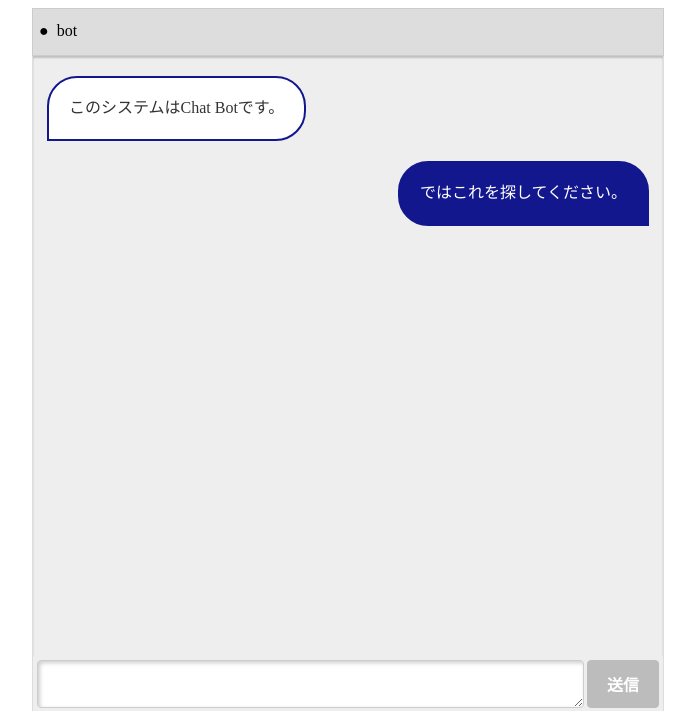
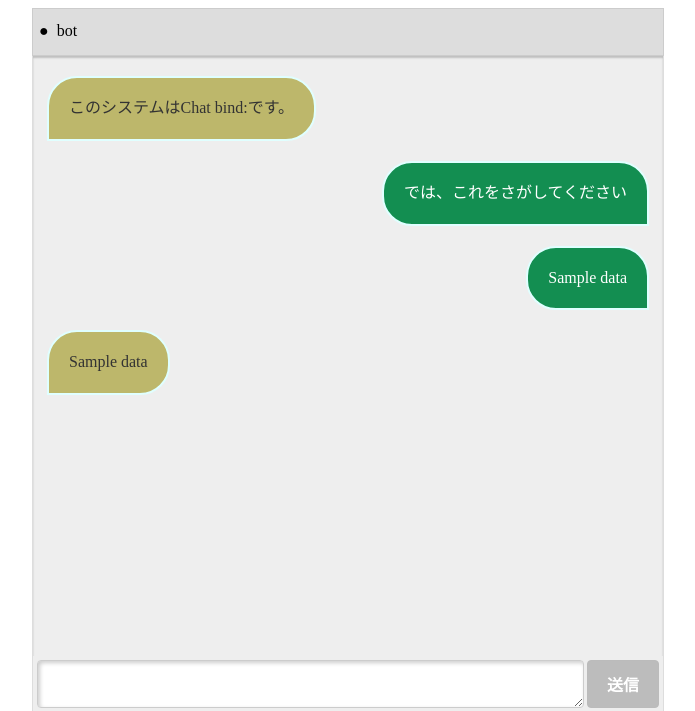
Before and after one commit to Shiraishi-Shodai/EHIME-TECH-CHAT-BOT, a Flask app: template template/main.html in a window 1280 px wide. Shown: the top 711 px of the page, without its empty margins (292-987 px from the left). Run offline with Flask 3, Linux system fonts and the light colour scheme; the template is opened without the code that fills it: most values are stand-ins (such as "Sample title", 1, 10 or a date in 2020).

Commit message:
chat-bot with chatterbot

```diff
--- a/app.py
+++ b/app.py
@@ -2,14 +2,69 @@
 # -*- coding:utf-8 -*-
 # 必要なものをインポート
 
-from flask import Flask, render_template
+from flask import Flask, render_template, request, redirect
+from chatterbot import ChatBot
+from chatterbot.trainers import ChatterBotCorpusTrainer, ListTrainer
+
 
 app = Flask(__name__, template_folder='template')   #Flaskのインスタンス化(デフォルトでmainになる)
 
-@app.route('/') #ルートからのパスを設定
+
+# チャットボット指定
+bot = ChatBot('MyBot')
+# 訓練用のリスト
+conversation = [
+    "Hello", # こんにちは
+    "Hi there!", # こんにちは！
+    "How are you?", # お元気ですか？
+    "I am good.", # 私は元気です。
+    "That is good to hear.", # それは良かった。
+    "Thank you", # ありがとうございました
+    "You are welcome.", # どう致しまして。
+]
+
+trainer = ListTrainer(bot)
+trainer.train(conversation)
+
+array = []
+# 回答データ
+answer_data = {
+    1:"➀の解答です",
+    2:"➁の解答です",
+    3:"➂の解答です",
+    4:"➃の解答です",
+}
+
+def find_answer(question, answer_data):
+    # 数字でないなら数字を入力してくださいと返す
+    # ・isdecimal は文字列中のすべての文字が 10進数で使われる文字で、かつ 1文字以上ある場合に真を返す関数
+    if not question.isdecimal():
+        return "数字を入力してください"
+    # 入力した数字がanswer_dataのキーにないとき
+    if int(question) not in answer_data:
+        return "回答が登録されていません"
+
+    return answer_data[int(question)]
+
+@app.route('/', methods=['GET', 'POST']) #ルートからのパスを設定
 def index():
-    return render_template('main.html')
+    if request.method == 'GET':
+
+        return render_template('main.html')
+    # POSTで受け取った値を取得
+    question = request.form['question']
+    # # quesitonをキーとし、対応する回答を取得
+    # answer = find_answer(question, answer_data)
+    answer = bot.get_response(question)
+    # array配列に辞書を追加
+    array.append({
+        question: answer
+    })
+    # question,answerをmain.htmlに渡し、main.htmlを表示する
+    return render_template('main.html', array=array)
+
 
 # Flaskで必要なもの、port=8000番
+# このファイルを直接実行しているかを判断
 if __name__ == '__main__':
     app.run(port=8000,debug=True) #Flaskを実行
--- a/static/css/demo.css
+++ b/static/css/demo.css
@@ -62,8 +62,8 @@
 }
 .chat_left .message_box {
     color : #333;
-    background-color: #fff;
-    border: 2px solid #13178E;
+    background-color: #bdb76b;
+    border: 2px solid #e0ffff;
     border-radius: 30px 30px 30px 0px;  /*右上、左上、左下、右下*/
     margin-right: 50px;
 }
@@ -76,8 +76,8 @@
 .chat_right .message_box {
     color: #fff;
     /*テキストを白にする */
-    background: #13178E;
-    border: 2px solid #13178E;
+    background: #138e51;
+    border: 2px solid #e0ffff;
     border-radius: 30px 30px 0px 30px;
     /*右下だけ尖らせて吹き出し感を出す */
     margin-left: 50px;
--- a/template/main.html
+++ b/template/main.html
@@ -22,7 +22,7 @@
                     <div class="message_box">
                         <div class="message_content">
                             <div class="message_text">
-                                このシステムはChat Botです。
+                                このシステムはChat bind:です。
                             </div>
                         </div>
                     </div>
@@ -33,12 +33,38 @@
                     <div class="message_box">
                         <div class="message_content">
                             <div class="message_text">
-                                ではこれを探してください。
+                                では、これをさがしてください
                             </div>
                         </div>
                     </div>
                 </div>
                 <div class="chat_clear"></div>
+
+                {% if array %}{% for data in array%}{% for k in data %}
+                <div class="chat_message chat_right">
+                    <div class="message_box">
+                        <div class="message_content">
+                            <div class="message_text">
+                               {{k}}
+                            </div>
+                        </div>
+                    </div>
+                </div>
+                <div class="chat_clear"></div>
+
+                <div class="chat_message chat_left">
+                    <div class="message_box">
+                        <div class="message_content">
+                            <div class="message_text">
+                               {{data[k]}}
+                            </div>
+                        </div>
+                    </div>
+                </div>
+                <div class="chat_clear"></div>
+                {% endfor %}{% endfor %}{% endif %}
+
+
             </div>
 
             <div class="send">
```
Also changed, not shown: chat.py (added, +22 -0 lines), test.py (added, +26 -0 lines), db.sqlite3 (added).
